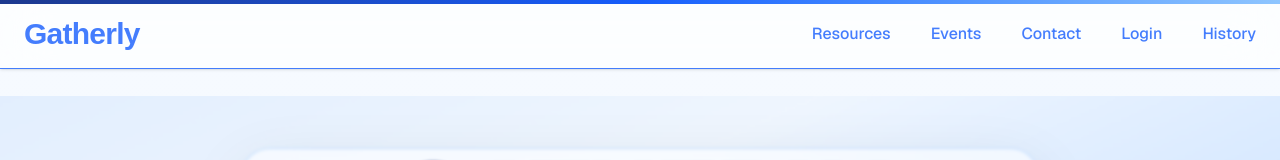
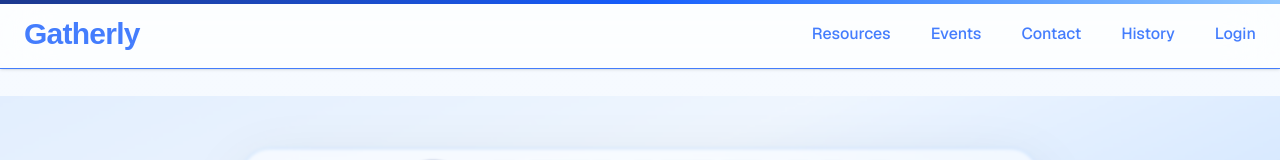
Before and after one commit to TSA-Group/tsa_group_starter, a Next.js app: page / in a window 1280 px wide. Shown: the top 160 px of the page. Built offline with nearby package versions, Linux system fonts and the light colour scheme.

Commit message:
Update Header.tsx

```diff
--- a/components/Header.tsx
+++ b/components/Header.tsx
@@ -8,8 +8,8 @@ const navItems = [
   { label: "Resources", href: "/map" },
   { label: "Events", href: "/events" },
   { label: "Contact", href: "/contact" },
+  { label: "History", href: "/history" },
   { label: "Login", href: "/admin" },
-  { label: "History", href: "/history" },
 ];
 
 export const Header: React.FC = () => {
```
